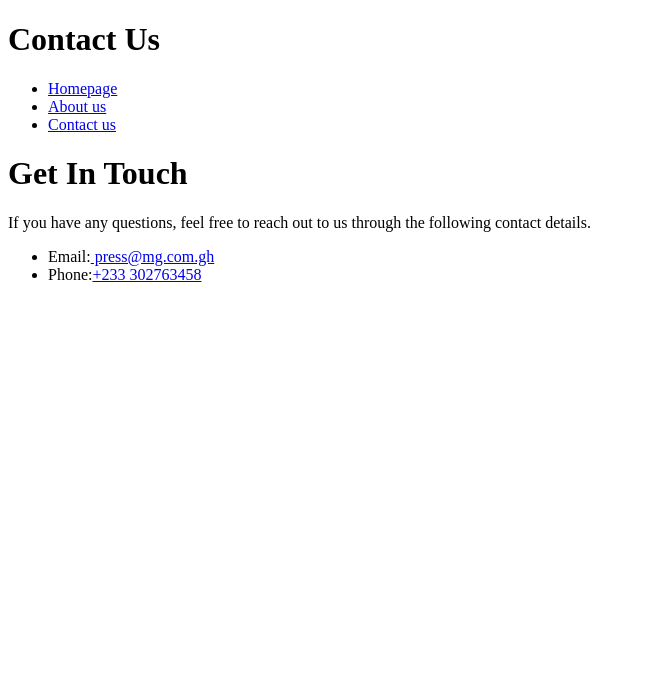
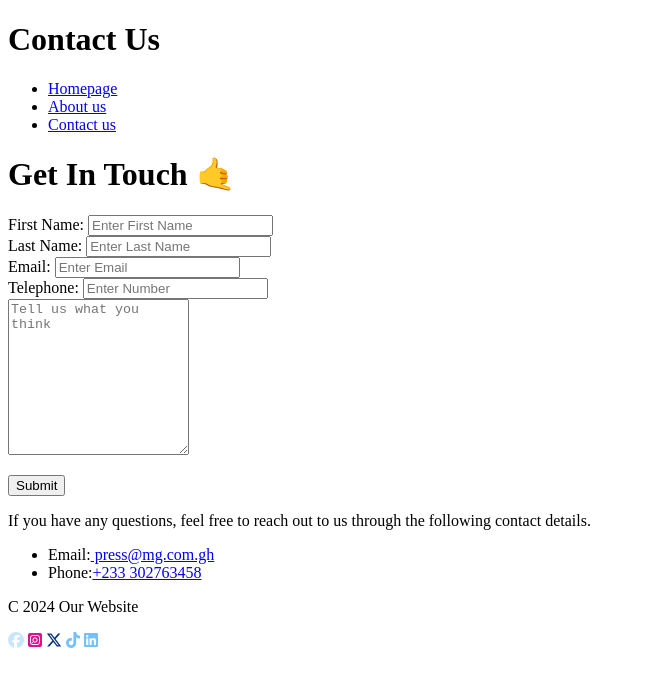
Before and after one commit to EricaAkos/Tech4Girls_homework3, a plain HTML site: page pages/contactus.html in a window 1280 px wide. Shown: the whole page, without its empty margins (0-645 px from the left). Drawn offline with Linux system fonts and the light colour scheme.

Commit message:
added links

```diff
--- a/pages/contactus.html
+++ b/pages/contactus.html
@@ -3,6 +3,7 @@
 <head>
     <meta charset="UTF-8">
     <meta name="viewport" content="width=a, initial-scale=1.0">
+    <script src="https://kit.fontawesome.com/b053069c78.js" crossorigin="anonymous"></script>
     <title>Document</title>
 </head>
 <body>
@@ -12,7 +13,29 @@
     <li><a href="aboutus.html">About us</a></li>
     <li><a href="contactus.html">Contact us</a></li>
 </ul>
-    <h1>Get In Touch</h1>
+    <h1>Get In Touch 🤙</h1>
+<form action="">
+    <div>
+        <label for="First Name:">First Name:</label>
+        <input type="text" name="First Name" id="" placeholder="Enter First Name" required>
+    </div>
+    <div>
+        <label for="Last Name:">Last Name:</label>
+        <input type="last name" name="Last Name" id="" placeholder="Enter Last Name" required>
+    </div>
+    <div>
+        <label for="Email">Email:</label>
+        <input type="email" name="Email" id="" placeholder="Enter Email" required>
+    </div>
+    <div>
+        <label for="Telephone">Telephone:</label>
+        <input type="tel" name="Telephone" id="" placeholder="Enter Number" required>
+    </div>
+    <div>
+        <textarea name="" id="" cols="20" rows="10" placeholder="Tell us what you think"></textarea>
+        <P><input type="submit" name="Submit" id=""></P>
+    </div>
+</form>
     <p>If you have any questions, feel free to reach out to us through the following contact details.</p>
 <nav>
     <ul>
@@ -20,5 +43,11 @@
         <li>Phone:<a href="+233 302763458 ">+233 302763458 </a></li>
     </ul>
 </nav>
+<p>C 2024 Our Website</p>
+<a href="https://web.facebook.com/TV3GH/?_rdc=1&_rdr#"><i class="fa-brands fa-facebook fa-beat-fade" style="color: #74C0FC;"></i></a>
+<a href="https://www.instagram.com/tv3_ghana/?hl=en"><i class="fa-brands fa-square-instagram fa-spin fa-spin-reverse" style="color: #d81390;"></i></a>
+<a href="https://x.com/tv3_ghana?ref_src=twsrc%5Egoogle%7Ctwcamp%5Eserp%7Ctwgr%5Eauthor"><i class="fa-brands fa-x-twitter fa-fade" style="color: #04307c;"></i></a>
+<a href="https://www.tiktok.com/@tv3gh_official?lang=en"><i class="fa-brands fa-tiktok fa-flip" style="color: #74C0FC;"></i></a>
+<a href="https://gh.linkedin.com/company/tv3-ghana"><i class="fa-brands fa-linkedin fa-fade" style="color: #74C0FC;"></i></a>
 </body>
 </html>
```
Also changed, not shown: index.html (+7 -0 lines), pages/aboutus.html (+8 -1 lines).
